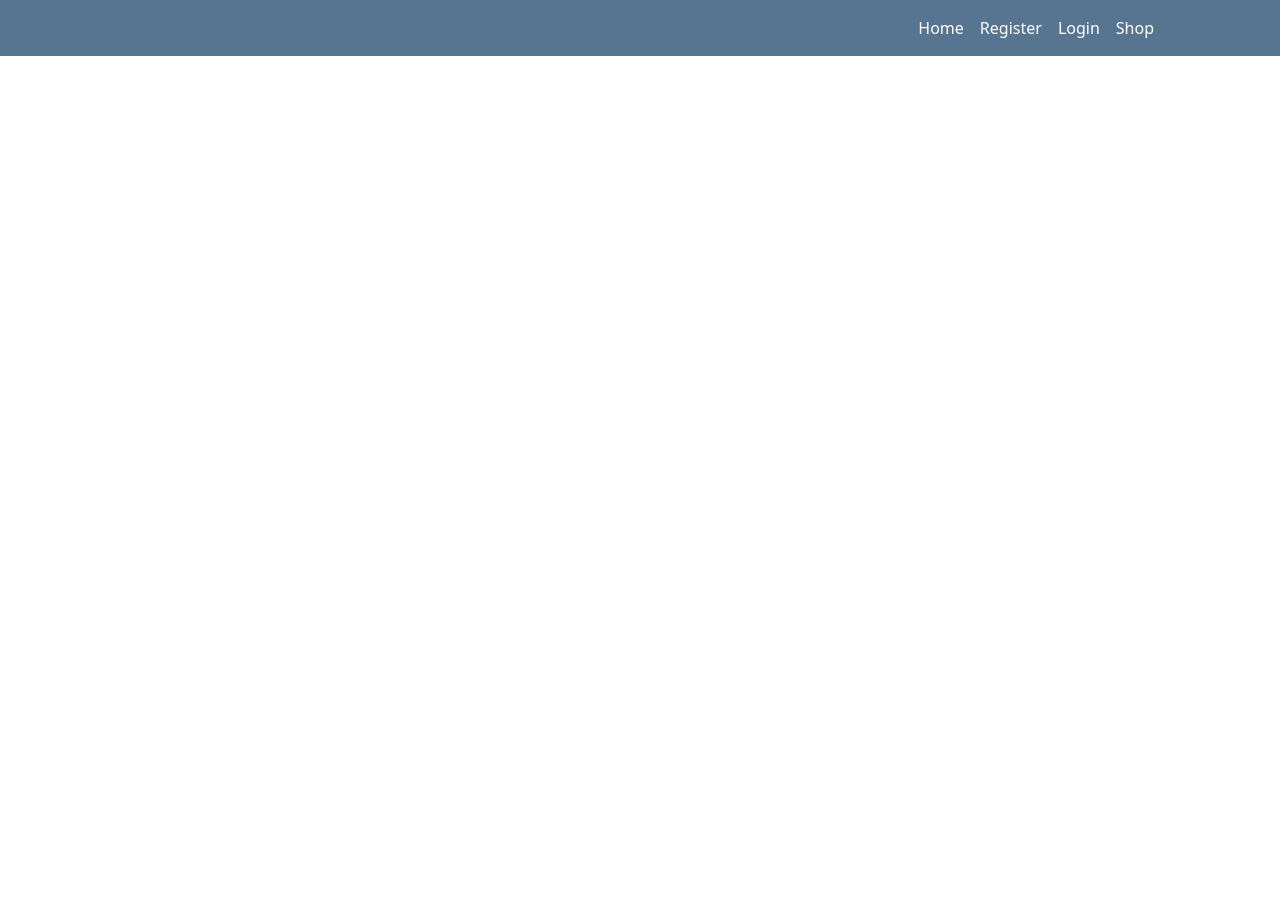
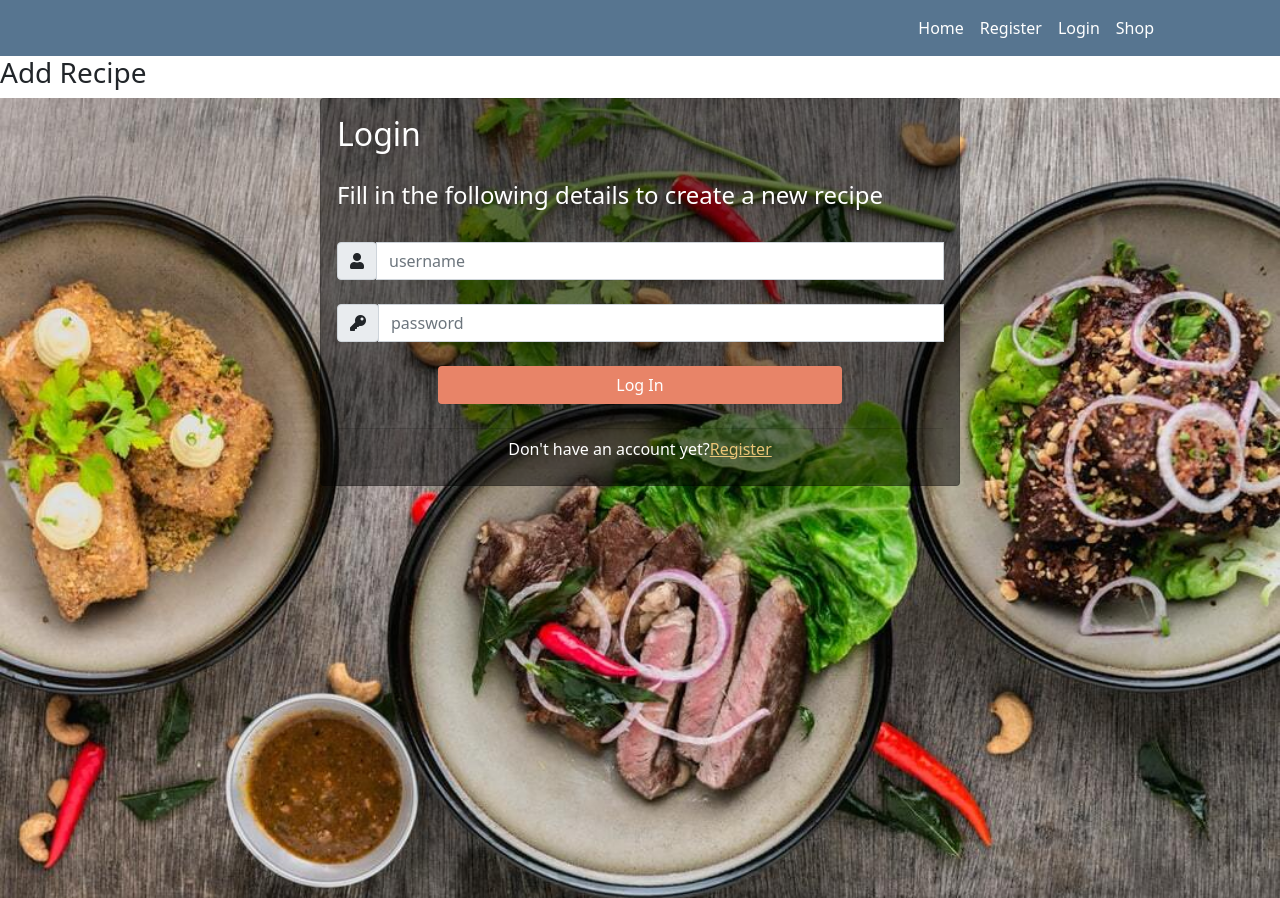
Before and after one commit to Tom1358/cooking_for_two, a Flask app: template templates/add_recipe.html in a window 1280 px wide. Before the commit the page ends 56 px from the top, so only its background shows below. Run offline with Flask 2, Linux system fonts and the light colour scheme; the template is opened without the code that fills it, so the values that code supplies are empty; some libraries are stand-ins or nearby versions.

Commit message:
Copy html from login.html to add_recipe.html to ensure consistent UX

```diff
--- a/app.py
+++ b/app.py
@@ -109,6 +109,11 @@ def individual_recipe(recipe_id):
         "individual_recipe.html", recipe=recipe)
 
 
+@app.route("/add_recipe")
+def add_recipe():
+    return render_template("add_recipe.html")
+
+
 if __name__ == "__main__":
     app.run(host=os.environ.get("IP"),
             port=int(os.environ.get("PORT")),
--- a/templates/add_recipe.html
+++ b/templates/add_recipe.html
@@ -1,6 +1,51 @@
 {% extends "base.html" %}
 {% block content %}
 
+<h3>Add Recipe</h3>
+<div class="full-background-image">
 
+    <div class="card register-card col-6 offset-3">
+        <div class="card-body">
+            <h2 class="card-title text-white">Login</h2></br>
+            {% with messages = get_flashed_messages() %}
+                {% if messages %}
+                    {% for message in messages %}
+                        <h4 class="card-subtitle mb-2 text-white">{{ message }}</h4></br>
+                    {% endfor %}
+                {% else %}
+                    <h4 class="card-subtitle mb-2 text-white">Fill in the following details to create a new recipe</h4></br>
+                {% endif %}
+            {% endwith %}
+            <form method="POST" action="{{ url_for('login') }}">
+                <div class="input-group form-group">
+                    <div class="input-group-prepend">
+                        <span class="input-group-text"><i class="fas fa-user"></i></span>
+                    </div>
+                    <input id="username" name="username" type="text" class="form-control validate" minlength="5"
+                        maxlength="15" placeholder="username" required>
+                    <label for="username"></label>
+                </div></br>
+                <div class="input-group form-group">
+                    <div class="input-group-prepend">
+                        <span class="input-group-text"><i class="fas fa-key"></i></span>
+                    </div>
+                    <input type="password" id="password" name="password" type="text" class="form-control validate"
+                        minlength="5" maxlength="15" placeholder="password" required>
+                    <label for="password"></label>
+                </div></br>
+                <div class="form-group">
+                    <button type="submit" id="submit"
+                        class="btn pastel-red col-8 offset-2 active-button:active active-button:hover">Log In</button>
+                </div></br>
+            </form>
+            <div class="card-footer">
+                <div class="d-flex justify-content-center links text-white">
+                    Don't have an account yet? <a href="{{ url_for('register') }}" class="text-pastel-yellow">Register</a>
+                </div>
+            </div>
+        </div>
+    </div>
+
+</div>
 
 {% endblock %}
--- a/templates/profile.html
+++ b/templates/profile.html
@@ -16,7 +16,7 @@
                     </p>
                     <div class="d-grid gap-3 d-sm-flex justify-content-sm-center justify-content-xl-start">
                         <a class="btn pastel-red btn-lg px-4 me-sm-3 active-button"
-                            href="#recipes">Create Recipe</a>
+                            href="{{ url_for('add_recipe') }}">Create Recipe</a>
                         <a class="btn btn-outline-light btn-lg px-4" href="#features">Amend/ Delete Recipe</a>
                     </div>
                 </div>
```
Also changed, not shown: templates/login.html (+7 -4 lines).
